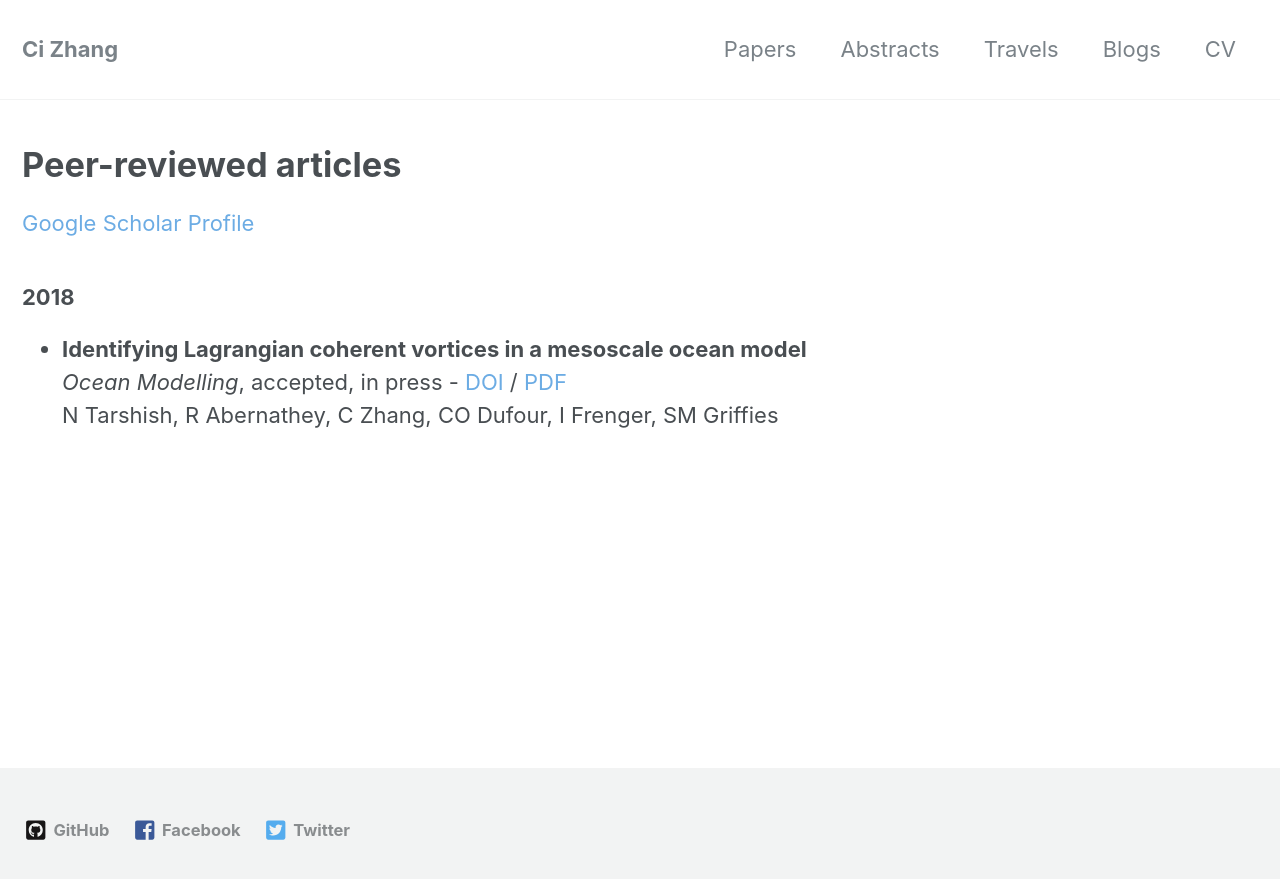
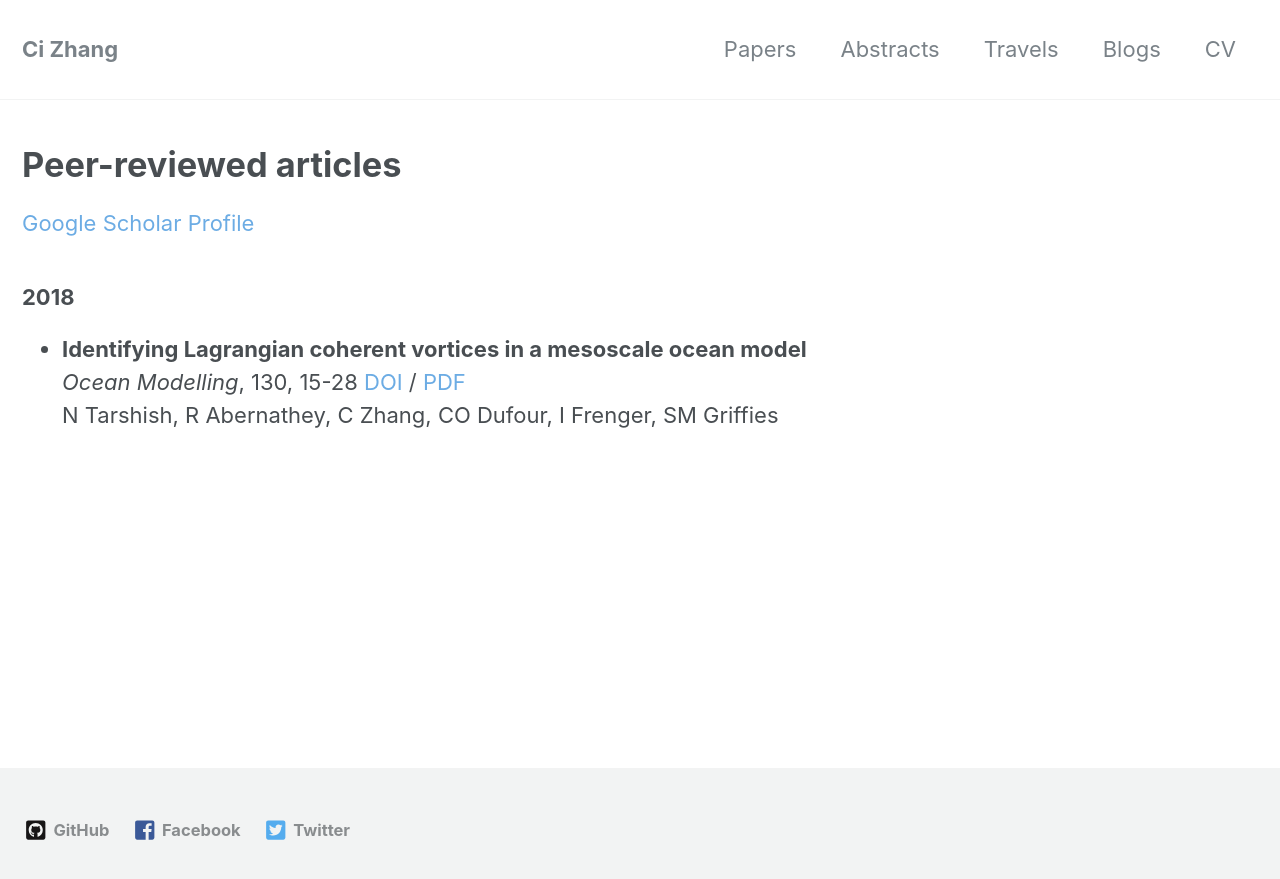
Before and after one commit to ci-zhang/ci-zhang.github.io, a Jekyll site: the page built from _pages/papers.md, in a window 1280 px wide. Shown: the top 879 px of the page. Built offline with Jekyll 4.4.1, drawn with Linux system fonts in a browser that asks for light colours; nearby versions of some CDN libraries; a style sheet for code colours, icons or effects is not loaded.

Commit message:
papers & cv

```diff
--- a/_pages/papers.md
+++ b/_pages/papers.md
@@ -10,7 +10,7 @@ layout: space
 ### 2018
 
 *  **Identifying Lagrangian coherent vortices in a mesoscale ocean model**
-   *Ocean Modelling*, accepted, in press - [DOI][d1] / [PDF][p1]
+   *Ocean Modelling*, 130, 15-28 [DOI][d1] / [PDF][p1]
    N Tarshish, R Abernathey, C Zhang, CO Dufour, I Frenger, SM Griffies
 
    [d1]: https://doi.org/10.1016/j.ocemod.2018.07.001
```
Also changed, not shown: _pages/cv.md (+1 -1 lines).
